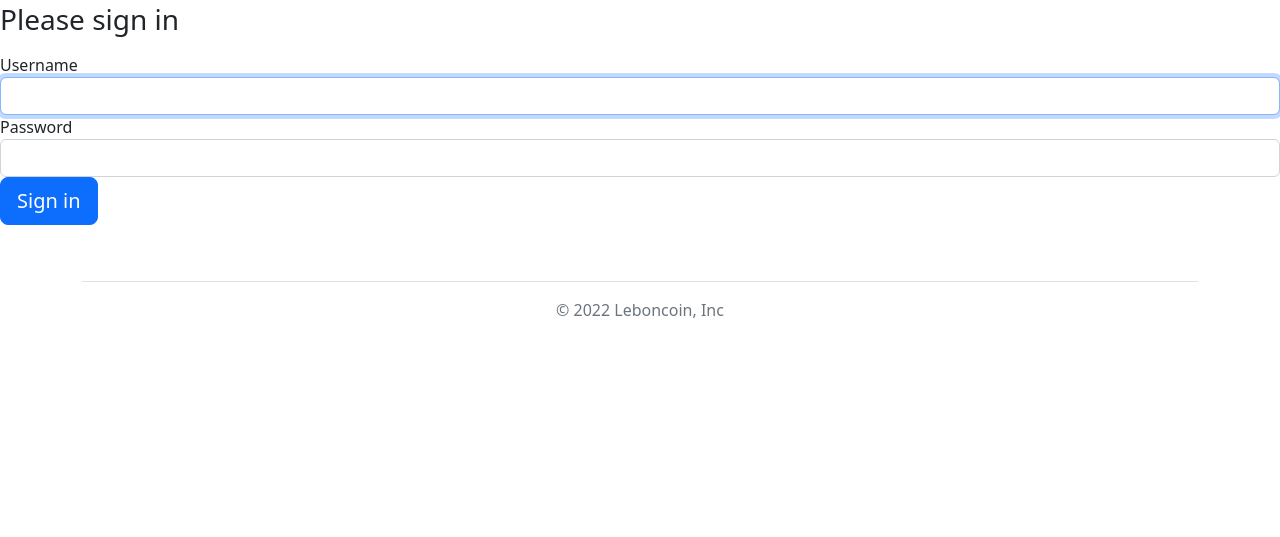
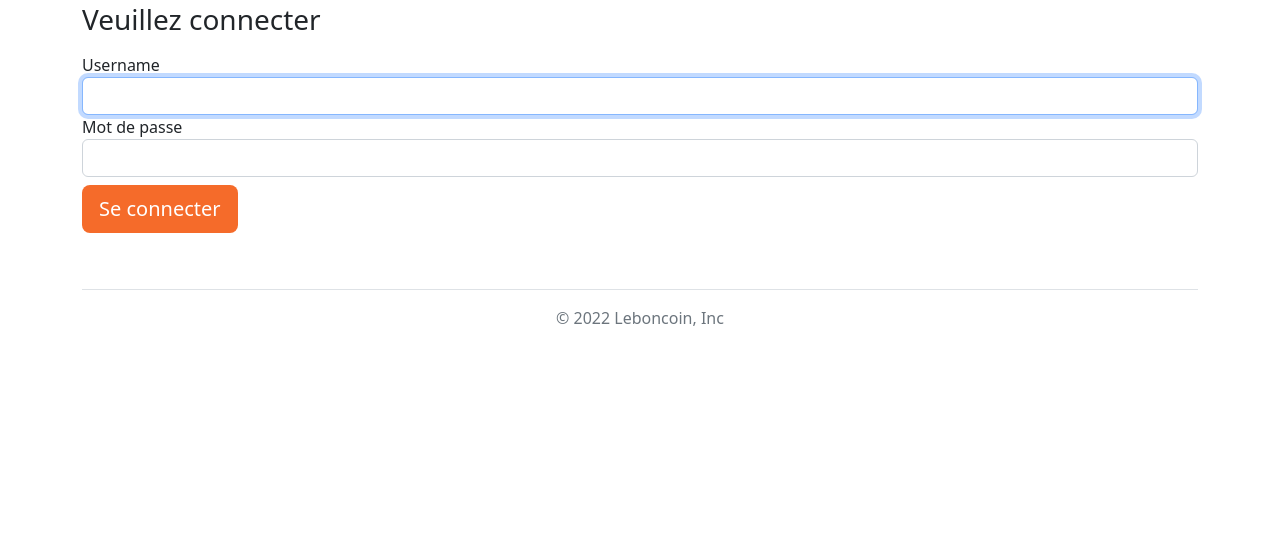
Before and after one commit to Jok-Rr/symfony-leboncoin, a Symfony app: template templates/security/login.html.twig in a window 1280 px wide. Shown: the part 263-800 px from the top of the page. Run offline with Twig, Linux system fonts and the light colour scheme; the template is opened without the code that fills it, so the values that code supplies are empty; some libraries are stand-ins or nearby versions.

Commit message:
update(Layout): Add security and design

```diff
--- a/src/Controller/AdController.php
+++ b/src/Controller/AdController.php
@@ -107,7 +107,7 @@ class AdController extends AbstractController
 
       $entityManager->flush();
 
-      return $this->redirectToRoute('app_home');
+      return $this->redirectToRoute('app_view_ad', array('id' => $data->getId()));
     }
 
     return $this->renderForm('ad/edit.html.twig', ['form' => $form]);
--- a/templates/ad/view.html.twig
+++ b/templates/ad/view.html.twig
@@ -1,7 +1,7 @@
 {% extends 'base.html.twig' %}
 
-{% block title %}Hello AdController!
-	{{dump(data)}}
+{% block title %}
+	{{data.title}}
 {% endblock %}
 
 {% block body %}
--- a/templates/base.html.twig
+++ b/templates/base.html.twig
@@ -29,7 +29,7 @@
 
 				<ul class="nav col-12 col-md-auto mb-2 justify-content-center mb-md-0">
 					<li>
-						<a href="{% if is_granted('ROLE_USER') %}{{ path('add_ad') }}{% else %}{{ path('app_login') }}{% endif %}" style="background: #F56B2A;padding: 15px 30px;border-radius: 10px;color:white;font-weight:600;" class="nav-link">
+						<a href="{{ path('add_ad') }}" style="background: #F56B2A;padding: 15px 30px;border-radius: 10px;color:white;font-weight:600;" class="nav-link">
 							<i class="fa-regular fa-square-plus"></i>
 							Déposer une annonce</a>
 					</li>
@@ -41,7 +41,7 @@
 							{{ app.user.username }}, ce déconnecter ?</a>
 					{% else %}
 						<a href="{{ path('app_login') }}" type="button" style="color:#F56B2A;border:1px solid #F56B2A" class="btn btn-outline-primary me-2">Se
-																																																																																		          connecter</a>
+																																																																																																          connecter</a>
 						<a href="{{ path('app_register') }}" type="button" style="background-color:#F56B2A;border:1px solid #F56B2A" class="btn btn-primary">S'inscrire</a>
 					{% endif %}
 
@@ -52,9 +52,7 @@
 		{% block body %}{% endblock %}
 		<div class="container">
 			<footer class="py-3 my-4">
-				<ul class="nav justify-content-center border-bottom pb-3 mb-3">
-
-				</ul>
+				<ul class="nav justify-content-center border-bottom pb-3 mb-3"></ul>
 				<p class="text-center text-muted">© 2022 Leboncoin, Inc</p>
 			</footer>
 		</div>
--- a/templates/home/home.html.twig
+++ b/templates/home/home.html.twig
@@ -21,7 +21,7 @@
 								{{ item.category.title }}</p>
 							<p class="card-text">Mise en ligne le :
 								{{ item.getCreatedAt()|date('d/m/Y H:m') }}</p>
-							<a href="{{ path('app_view_ad', {id: item.id}) }}" class="btn btn-primary" style="">Voir l'annonce</a>
+							<a href="{{ path('app_view_ad', {id: item.id}) }}" class="btn" style="background: #F56B2A;color:white">Voir l'annonce</a>
 						</div>
 					</div>
 				{% endfor %}
--- a/templates/security/login.html.twig
+++ b/templates/security/login.html.twig
@@ -1,8 +1,10 @@
 {% extends 'base.html.twig' %}
 
-{% block title %}Log in!{% endblock %}
+{% block title %}Connexion
+{% endblock %}
 
 {% block body %}
+	<div class="container">
 		<form method="post">
 			{% if error %}
 				<div class="alert alert-danger">{{ error.messageKey|trans(error.messageData, 'security') }}</div>
@@ -10,19 +12,20 @@
 
 			{% if app.user %}
 				<div class="mb-3">
-            You are logged in as {{ app.user.userIdentifier }}, <a href="{{ path('app_logout') }}">Logout</a>
+					Vous êtes connecté en tant que
+					{{ app.user.userIdentifier }},
+					<a href="{{ path('app_logout') }}">Se déconnecter</a>
 				</div>
 			{% endif %}
 
-    <h1 class="h3 mb-3 font-weight-normal">Please sign in</h1>
+			<h1 class="h3 mb-3 font-weight-normal">Veuillez connecter</h1>
 			<label for="inputUsername">Username</label>
 			<input type="text" value="{{ last_username }}" name="username" id="inputUsername" class="form-control" autocomplete="username" required autofocus>
-    <label for="inputPassword">Password</label>
-    <input type="password" name="password" id="inputPassword" class="form-control" autocomplete="current-password" required>
+			<label for="inputPassword">Mot de passe</label>
+			<input type="password" name="password" id="inputPassword" class="form-control mb-2" autocomplete="current-password" required>
 
-    <input type="hidden" name="_csrf_token"
-           value="{{ csrf_token('authenticate') }}"
-    >
+			<input
+			type="hidden" name="_csrf_token" value="{{ csrf_token('authenticate') }}">
 
 			{#
 									        Uncomment this section and add a remember_me option below your firewall to activate remember me functionality.
@@ -35,8 +38,9 @@
 									        </div>
 									    #}
 
-    <button class="btn btn-lg btn-primary" type="submit">
-        Sign in
+			<button class="btn btn-lg" type="submit" style="background: #F56B2A;color:white">
+				Se connecter
 			</button>
 		</form>
+	</div>
 {% endblock %}
```
Also changed, not shown: src/Form/AdFormType.php (+12 -4 lines), templates/ad/addad.html.twig (+7 -1 lines), templates/ad/edit.html.twig (+8 -1 lines), templates/registration/register.html.twig (+10 -7 lines), 2 other files. Lines whose indentation alone changed are shown as unchanged.
